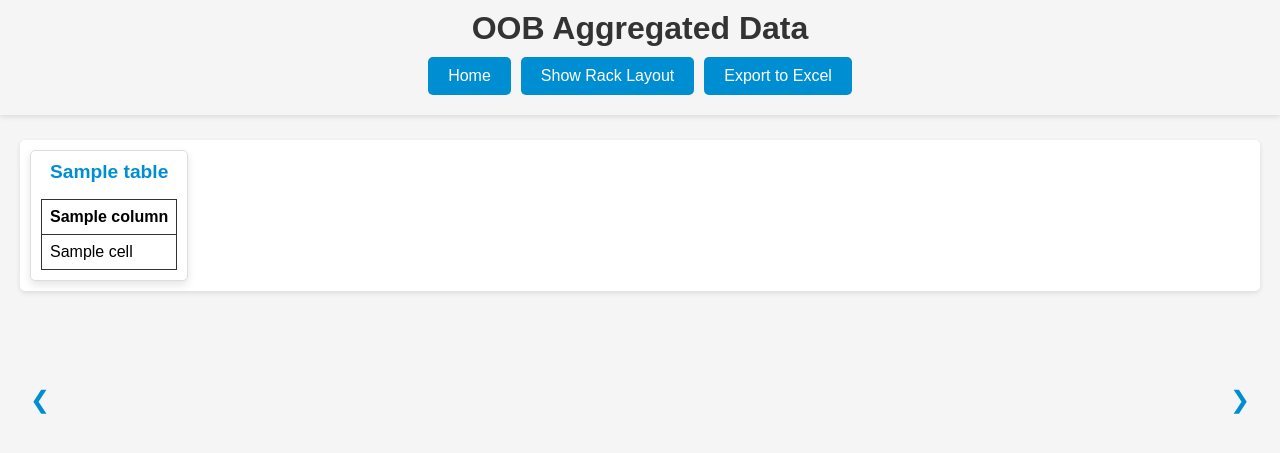
After one commit to stbk4kmitl/coop-y4, a Flask app: template templates/oob_agg.html in a window 1280 px wide. The commit adds this page. Shown: the top 453 px of the page. Run offline with Flask 3, Linux system fonts and the light colour scheme; the template is opened without the code that fills it: most values are stand-ins (such as "Sample title", 1, 10 or a date in 2020); some libraries are stand-ins or nearby versions.

Commit message:
Improve UI

```diff
--- a/app.py
+++ b/app.py
@@ -307,6 +307,7 @@ def get_created_tables():
     """
     cur.execute(query)
     tables = [table[0] for table in cur.fetchall()]
+
     cur.close()
     conn.close()
 
@@ -316,7 +317,8 @@ def get_created_tables():
 
     # เรียงลำดับชื่อเทเบิลตามตัวเลขในชื่อ เช่น rack_1, rack_2
     sorted_tables = sorted(tables, key=extract_number)
-    print('def: get_created_tables')
+    #print('def: get_created_tables')
+
     return sorted_tables
 
 def hardware_each_rack():
@@ -824,6 +826,11 @@ def create_oob_agg_2(agg_names):
     cur.close()
     conn.close()
 
+
+
+
+
+
 def create_oob_acc_tables():
     conn = psycopg2.connect(DATABASE_URL)
     cur = conn.cursor()
@@ -1373,6 +1380,9 @@ def insert_data_to_ms_leaf(leaf_names):
     n_for_ms = []
     n_for_srv = []
 
+    # รายการ result_type ที่ต้องการเพิ่มค่า device_names ซ้ำ
+    duplicate_result_types = ['RH OCP Support', 'Server Backup', 'Server VAScanner', 'Server EMS FW']
+
     # ฟังก์ชันตรวจสอบและเก็บข้อมูลตาม zone_letter และ type_hw
     def fetch_and_store(zone_letter, ms_list, srv_list):
         # ดึงข้อมูลจาก device_phycon ที่ตรงกับ zone_letter
@@ -1389,7 +1399,10 @@ def insert_data_to_ms_leaf(leaf_names):
                 cur.execute("SELECT type_hw FROM map_ms WHERE type_hw = %s;", (result_type,))
                 ms_match = cur.fetchone()
                 if ms_match:
-                    ms_list.append((device_name, result_type))
+                    # ตรวจสอบเงื่อนไขสำหรับการเพิ่ม device_names ซ้ำ
+                    if result_type in duplicate_result_types:
+                        ms_list.append((device_name, result_type))  # เพิ่มครั้งแรก
+                    ms_list.append((device_name, result_type))  # เพิ่มครั้งที่สอง (หรือครั้งแรกหากไม่อยู่ใน duplicate_result_types)
 
         # ตรวจสอบ _srv ใน leaf_names และเก็บข้อมูลใน srv_list
         if any('_srv' in leaf_table for leaf_table in leaf_names):
@@ -1424,23 +1437,6 @@ def insert_data_to_ms_leaf(leaf_names):
 
 
 
-    #print("M for MS Matche: ", m_for_ms)
-    #print("M for SRV Matche: ", m_for_srv)
-
-
-
-
-    # บันทึกการเปลี่ยนแปลง
-    conn.commit()
-    cur.close()
-
-# ตัวอย่างการเรียกฟังก์ชัน insert_data_to_ms_leaf
-
-
-
-
-
-
 
 
 
@@ -1470,20 +1466,8 @@ def homepage():
     check_inputfiles()
     mapping_data()
     hardware_each_rack ()
-    #oob_agg
-    agg_table_names = create_oob_agg_tables()
-    print(agg_table_names)
-    create_oob_agg_1(agg_table_names)
-    create_oob_agg_2(agg_table_names)
-    #oob_acc
-    acc_table_names = create_oob_acc_tables()
-    print(acc_table_names)
-    insert_data_to_oob_acc(acc_table_names)
-    update_rack_position_in_oob_acc(acc_table_names)
-    #leaf
-    create_leaf_tables()
-    leaf_table_names = create_leaf_tables()
-    insert_data_to_ms_leaf(leaf_table_names)
+
+
     return render_template('home.html')
 
 @app.route('/home')
@@ -1499,11 +1483,73 @@ def racklayout():
         data = get_table_data(table)
         if data['columns'] and data['rows']:
             tables_data[table] = data
-
+            data['rows'] = sorted(data['rows'], key=lambda x: x[0], reverse=True)
+            tables_data[table] = data
     return render_template('racklayout.html', tables_data=tables_data)
 
 
-@app.route('/update_data', methods=['POST'])
+@app.route('/oob_agg')
+def oob_agg():
+    conn = psycopg2.connect(DATABASE_URL)
+    cur = conn.cursor()
+
+
+    agg_table_names = create_oob_agg_tables()
+    print(agg_table_names)
+    create_oob_agg_1(agg_table_names)
+    create_oob_agg_2(agg_table_names)
+
+
+    #oob_acc
+    acc_table_names = create_oob_acc_tables()
+    print(acc_table_names)
+    insert_data_to_oob_acc(acc_table_names)
+    update_rack_position_in_oob_acc(acc_table_names)
+
+    # ดึงข้อมูลจากฐานข้อมูล
+    cur.execute("""
+        SELECT table_name
+        FROM information_schema.tables
+        WHERE table_schema = 'public'
+        AND (table_name LIKE '%_oob_agg_%' OR table_name LIKE '%_oob_acc_%')
+    """)
+    table_names = [row[0] for row in cur.fetchall()]  # เก็บรายชื่อตารางที่ตรงกับเงื่อนไข
+
+    def sort_key(name):
+        # แยกประเภท (oob_agg หรือ oob_acc) และหมายเลขท้ายชื่อ
+        prefix, num = name.rsplit('_', 1)
+        num = int(num) if num.isdigit() else float('inf')  # ถ้าไม่มีหมายเลขให้จัดไปไว้ท้ายสุด
+        return (0 if 'oob_agg' in prefix else 1, num)
+
+    # เรียง table_names ตามกฎที่กำหนดไว้
+    sorted_table_names = sorted(table_names, key=sort_key)
+
+    # ขั้นตอนที่ 2: ดึงข้อมูลจากแต่ละตารางและเก็บข้อมูลใน `tables_data`
+    tables_data = {}
+    for table_name in sorted_table_names:
+        cur.execute(f"SELECT * FROM {table_name} ORDER BY port_id ")
+        rows = cur.fetchall()  # ดึงข้อมูลทุกแถวในตาราง
+        columns = [desc[0] for desc in cur.description]  # ดึงชื่อคอลัมน์
+        tables_data[table_name] = {'columns': columns, 'rows': rows}  # เก็บข้อมูลในรูปแบบ dict
+
+    # ปิดการเชื่อมต่อฐานข้อมูล
+    cur.close()
+    conn.close()
+
+    return render_template('oob_agg.html', tables_data=tables_data)
+
+
+
+
+@app.route('/leaf')
+def leaf():
+    #leaf
+    create_leaf_tables()
+    leaf_table_names = create_leaf_tables()
+    insert_data_to_ms_leaf(leaf_table_names)
+
+    return render_template('leaf.html')
+
 @app.route('/update_data', methods=['POST'])
 def update_data():
     conn = psycopg2.connect(DATABASE_URL)
@@ -1559,10 +1605,9 @@ def update_data():
 
 
 @app.route('/export_excel')
-
 def export_excel():
     tables = get_created_tables()
-    tables_data = {'rack_swr': {}, 'oob_agg': {}}
+    tables_data = {'rack_swr': {}, 'oob_agg': {}, 'oob_acc': {}}
 
     # ดึงข้อมูลจากฐานข้อมูลใส่ใน tables_data
     for table in tables:
@@ -1572,6 +1617,8 @@ def export_excel():
                 tables_data['rack_swr'][table] = data
             elif 'oob_agg' in table:
                 tables_data['oob_agg'][table] = data
+            elif 'oob_acc' in table:
+                tables_data['oob_acc'][table] = data
 
     output = io.BytesIO()
     with pd.ExcelWriter(output, engine='xlsxwriter') as writer:
@@ -1579,12 +1626,12 @@ def export_excel():
         border_format = writer.book.add_format({'border': 1})
 
         # เขียนข้อมูลลง Sheet ที่ 1 สำหรับตารางที่มี _r และ _swr โดยเรียงจากซ้ายไปขวา
-        sheet1 = writer.book.add_worksheet('Rack and SWR')
+        sheet1 = writer.book.add_worksheet('Rack Layout')
         start_col = 0
         sorted_rack_swr = sorted(tables_data['rack_swr'].items(), key=lambda x: x[0])
 
         for table_name, data in sorted_rack_swr:
-            df = pd.DataFrame(data['rows'], columns=data['columns'])
+            df = pd.DataFrame(data['rows'], columns=data['columns']).sort_values(by='units', ascending=False)
 
             # เขียนชื่อเทเบิลเป็นหัวข้อเหนือข้อมูล
             sheet1.write(0, start_col, table_name)
@@ -1598,31 +1645,71 @@ def export_excel():
                 for col_num, value in enumerate(row):
                     sheet1.write(row_num, start_col + col_num, value, border_format)
 
+            # ปรับความกว้างของคอลัมน์ให้พอดีกับความยาวของข้อความที่ยาวที่สุด
+            for col_num, column in enumerate(df.columns):
+                max_width = max([len(str(column))] + [len(str(val)) for val in df[column]])
+                sheet1.set_column(start_col + col_num, start_col + col_num, max_width + 2)
+
             # เพิ่มช่องว่างระหว่างตารางถัดไป
             start_col += len(df.columns) + 2
 
-        # เขียนข้อมูลลง Sheet ที่ 2 สำหรับตารางที่มี oob_agg โดยเรียงจากซ้ายไปขวา
-        sheet2 = writer.book.add_worksheet('OOB AGG')
-        start_col = 0
+        # เขียนข้อมูลลง Sheet ที่ 2 สำหรับ oob_agg จากซ้ายไปขวา และ oob_acc จากบนลงล่าง
+        sheet2 = writer.book.add_worksheet('OOB')
+        start_col = 0  # เริ่มต้นคอลัมน์สำหรับ oob_agg
+        start_row = 0  # เริ่มต้นแถวสำหรับ oob_acc
         sorted_oob_agg = sorted(tables_data['oob_agg'].items(), key=lambda x: x[0])
-
+        sorted_oob_acc = sorted(tables_data['oob_acc'].items(), key=lambda x: x[0])
+
+        # เขียน oob_agg จากซ้ายไปขวา
         for table_name, data in sorted_oob_agg:
-            df = pd.DataFrame(data['rows'], columns=data['columns'])
+            df = pd.DataFrame(data['rows'], columns=data['columns']).sort_values(by='port_id', ascending=False)
 
             # เขียนชื่อเทเบิลเป็นหัวข้อเหนือข้อมูล
-            sheet2.write(0, start_col, table_name)
+            sheet2.write(start_row, start_col, table_name)
 
             # เขียนชื่อคอลัมน์พร้อมเส้นขอบ
             for col_num, column_name in enumerate(df.columns):
-                sheet2.write(1, start_col + col_num, column_name, border_format)
+                sheet2.write(start_row + 1, start_col + col_num, column_name, border_format)
 
             # เขียนข้อมูล DataFrame เริ่มที่แถวที่ 2 พร้อมเส้นขอบ
-            for row_num, row in enumerate(df.values, start=2):
+            for row_num, row in enumerate(df.values, start=start_row + 2):
                 for col_num, value in enumerate(row):
                     sheet2.write(row_num, start_col + col_num, value, border_format)
 
+            # ปรับความกว้างของคอลัมน์ให้พอดีกับความยาวของข้อความที่ยาวที่สุด
+            for col_num, column in enumerate(df.columns):
+                max_width = max([len(str(column))] + [len(str(val)) for val in df[column]])
+                sheet2.set_column(start_col + col_num, start_col + col_num, max_width + 2)
+
             # เพิ่มช่องว่างระหว่างตารางถัดไป
             start_col += len(df.columns) + 2
+
+        # เขียน oob_acc จากบนลงล่าง ใต้ oob_agg
+        start_col = 0  # ย้ายกลับไปเริ่มที่คอลัมน์แรก
+        start_row += max(len(df) + 4, 6)  # ย้ายแถวถัดไปหลังจาก oob_agg
+
+        for table_name, data in sorted_oob_acc:
+            df = pd.DataFrame(data['rows'], columns=data['columns']).sort_values(by='port_id', ascending=False)
+
+            # เขียนชื่อเทเบิลเป็นหัวข้อเหนือข้อมูล
+            sheet2.write(start_row, start_col, table_name)
+
+            # เขียนชื่อคอลัมน์พร้อมเส้นขอบ
+            for col_num, column_name in enumerate(df.columns):
+                sheet2.write(start_row + 1, start_col + col_num, column_name, border_format)
+
+            # เขียนข้อมูล DataFrame เริ่มที่แถวที่ 2 พร้อมเส้นขอบ
+            for row_num, row in enumerate(df.values, start=start_row + 2):
+                for col_num, value in enumerate(row):
+                    sheet2.write(row_num, start_col + col_num, value, border_format)
+
+            # ปรับความกว้างของคอลัมน์ให้พอดีกับความยาวของข้อความที่ยาวที่สุด
+            for col_num, column in enumerate(df.columns):
+                max_width = max([len(str(column))] + [len(str(val)) for val in df[column]])
+                sheet2.set_column(start_col + col_num, start_col + col_num, max_width + 2)
+
+            # เพิ่มช่องว่างระหว่างตารางถัดไป
+            start_row += len(df) + 4
 
     output.seek(0)
     return send_file(output, as_attachment=True, download_name='rack_tables_with_borders.xlsx',
--- /dev/null
+++ b/templates/oob_agg.html
@@ -0,0 +1,180 @@
+<!DOCTYPE html>
+<html lang="en">
+<head>
+    <meta charset="UTF-8">
+    <meta name="viewport" content="width=device-width, initial-scale=1.0">
+    <title>OOB Switch</title>
+    <style>
+        body {
+            font-family: Arial, sans-serif;
+            background-color: #f5f5f5;
+            margin: 0;
+            padding: 0;
+        }
+
+        /* Fixed header */
+        .header {
+            position: fixed;
+            top: 0;
+            width: 100%;
+            background-color: #f5f5f5;
+            box-shadow: 0 2px 5px rgba(0, 0, 0, 0.1);
+            z-index: 1000;
+            text-align: center;
+            padding: 10px 0;
+        }
+
+        /* Title styling */
+        .header h1 {
+            font-size: 2em;
+            color: #333;
+            margin: 0;
+        }
+
+        /* Top buttons below the title */
+        .top-buttons {
+            display: flex;
+            justify-content: center;
+            gap: 10px;
+            padding: 10px;
+        }
+
+        .content {
+            margin-top: 120px; /* Adjust for the fixed header */
+            width: 100%;
+            padding: 20px;
+            display: flex;
+            justify-content: center;
+            box-sizing: border-box;
+        }
+
+        .table-container {
+            display: flex;
+            flex-wrap: nowrap;
+            overflow-x: auto;
+            white-space: nowrap;
+            padding: 10px;
+            width: 100%;
+            max-width: 100%;
+            background-color: #fff;
+            border-radius: 5px;
+            box-shadow: 0 2px 5px rgba(0, 0, 0, 0.1);
+        }
+
+        .table-item {
+            margin-right: 20px;
+            background-color: #fff;
+            padding: 10px;
+            border: 1px solid #ddd;
+            border-radius: 5px;
+            box-shadow: 0 4px 8px rgba(0, 0, 0, 0.1);
+        }
+
+        table {
+            border-collapse: collapse;
+            width: 100%;
+        }
+
+        th, td {
+            border: 1px solid #333;
+            padding: 8px;
+            text-align: left;
+        }
+
+        h2 {
+            margin-top: 0;
+            text-align: center;
+            font-size: 1.2em;
+            color: #008ED3;
+        }
+
+        button {
+            padding: 10px 20px;
+            font-size: 1em;
+            color: #fff;
+            background-color: #008ED3;
+            border: none;
+            border-radius: 5px;
+            cursor: pointer;
+            transition: background-color 0.3s ease;
+        }
+
+        button:hover {
+            background-color: #0077a3;
+        }
+
+        /* Scroll buttons */
+        .scroll-button {
+            position: fixed;
+            top: 50%;
+            transform: translateY(-50%);
+            font-size: 1.5em;
+            color: #008ED3;
+            background-color: #f5f5f5;
+            border: none;
+            cursor: pointer;
+            z-index: 1000;
+        }
+
+        #scroll-left {
+            left: 10px;
+        }
+
+        #scroll-right {
+            right: 10px;
+        }
+    </style>
+</head>
+<body>
+
+    <!-- Fixed header with title and buttons -->
+    <div class="header">
+        <h1>OOB Aggregated Data</h1>
+        <div class="top-buttons">
+            <a href="/"><button>Home</button></a>
+            <a href="/racklayout"><button>Show Rack Layout</button></a>
+            <form action="/export_excel" method="get" style="display: inline;">
+                <button type="submit">Export to Excel</button>
+            </form>
+        </div>
+    </div>
+
+    <div class="content">
+        <div class="table-container" id="tableContainer">
+            {% for table_name, data in tables_data.items() %}
+                <div class="table-item">
+                    <h2>{{ table_name }}</h2>
+                    <table>
+                        <thead>
+                            <tr>
+                                {% for column in data.columns %}
+                                    <th>{{ column }}</th>
+                                {% endfor %}
+                            </tr>
+                        </thead>
+                        <tbody>
+                            {% for row in data.rows %}
+                                <tr>
+                                    {% for cell in row %}
+                                        <td>{{ cell if cell is not none else "" }}</td>
+                                    {% endfor %}
+                                </tr>
+                            {% endfor %}
+                        </tbody>
+                    </table>
+                </div>
+            {% endfor %}
+        </div>
+    </div>
+
+    <button class="scroll-button" id="scroll-left" onclick="scrollContainer(-300)">&#10094;</button>
+    <button class="scroll-button" id="scroll-right" onclick="scrollContainer(300)">&#10095;</button>
+
+    <script>
+        function scrollContainer(distance) {
+            const container = document.getElementById('tableContainer');
+            container.scrollBy({ left: distance, behavior: 'smooth' });
+        }
+    </script>
+</body>
+</html>
```
Also changed, not shown: templates/home.html (+119 -15 lines), templates/racklayout.html (+145 -21 lines), templates/leaf.html (added), templates/oob.html (deleted), 2 other files.
